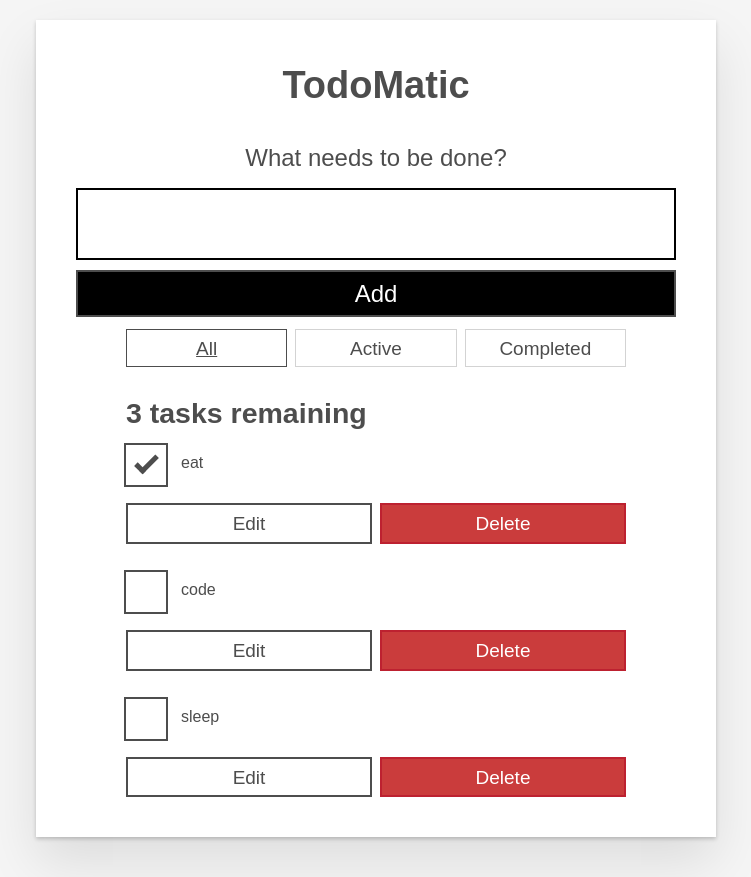
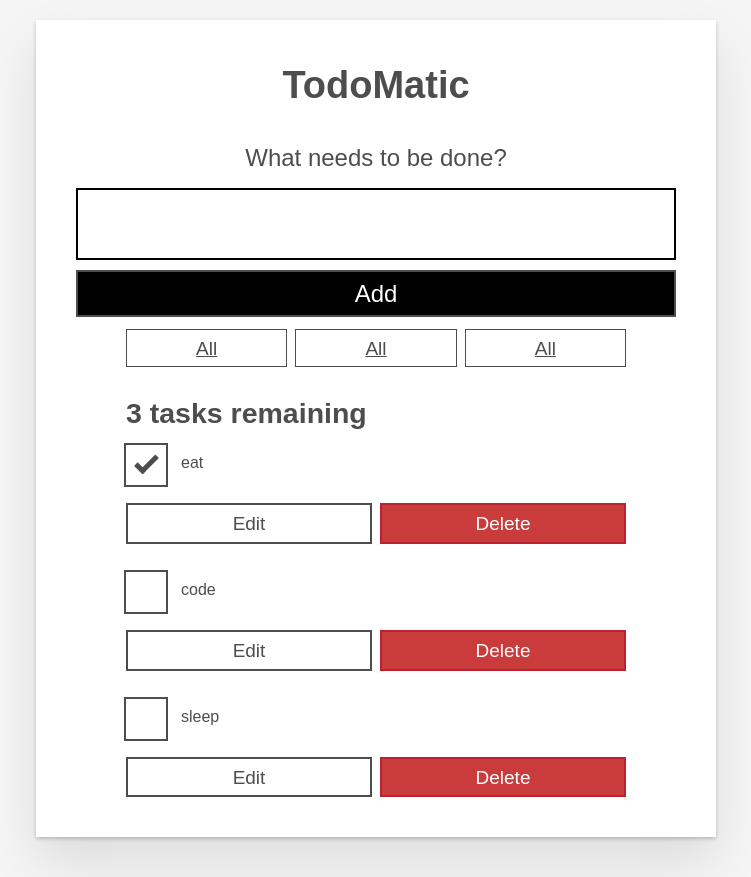
Before and after one commit to Zytalus/todomatic, a React (Create React App) app: page / in a window 1280 px wide. Shown: the whole page, without its empty margins (264-1015 px from the left). Built offline with nearby package versions, Linux system fonts and the light colour scheme.

Commit message:
Add Form and FilterButton Components

```diff
--- a/src/App.js
+++ b/src/App.js
@@ -1,3 +1,6 @@
+import React from "react";
+import Form from "./components/Form";
+import FilterButton from "./components/FilterButton";
 import Todo from "./components/Todo";
 
 function App(props) {
@@ -13,39 +16,11 @@
   return (
     <div className="todoapp stack-large">
       <h1>TodoMatic</h1>
-      <form>
-        <h2 className="label-wrapper">
-          <label htmlFor="new-todo-input" className="label__lg">
-            What needs to be done?
-          </label>
-        </h2>
-        <input
-          type="text"
-          id="new-todo-input"
-          className="input input__lg"
-          name="text"
-          autoComplete="off"
-        />
-        <button type="submit" className="btn btn__primary btn__lg">
-          Add
-        </button>
-      </form>
+      <Form />
       <div className="filters btn-group stack-exception">
-        <button type="button" className="btn toggle-btn" aria-pressed="true">
-          <span className="visually-hidden">Show </span>
-          <span>all</span>
-          <span className="visually-hidden"> tasks</span>
-        </button>
-        <button type="button" className="btn toggle-btn" aria-pressed="false">
-          <span className="visually-hidden">Show </span>
-          <span>Active</span>
-          <span className="visually-hidden"> tasks</span>
-        </button>
-        <button type="button" className="btn toggle-btn" aria-pressed="false">
-          <span className="visually-hidden">Show </span>
-          <span>Completed</span>
-          <span className="visually-hidden"> tasks</span>
-        </button>
+        <FilterButton />
+        <FilterButton />
+        <FilterButton />
       </div>
       <h2 id="list-heading">3 tasks remaining</h2>
       <ul
--- /dev/null
+++ b/src/components/FilterButton.jsx
@@ -0,0 +1,13 @@
+import React from "react";
+
+function FilterButton(props) {
+  return (
+    <button type="button" className="btn toggle-btn" aria-pressed="true">
+      <span className="visually-hidden">Show </span>
+      <span>all </span>
+      <span className="visually-hidden"> tasks</span>
+    </button>
+  );
+}
+
+export default FilterButton;
--- /dev/null
+++ b/src/components/Form.jsx
@@ -0,0 +1,25 @@
+import React from "react";
+
+function Form(props) {
+  return (
+    <form>
+      <h2 className="label-wrapper">
+        <label htmlFor="new-todo-input" className="label__lg">
+          What needs to be done?
+        </label>
+      </h2>
+      <input
+        type="text"
+        id="new-todo-input"
+        className="input input__lg"
+        name="text"
+        autoComplete="off"
+      />
+      <button type="submit" className="btn btn__primary btn__lg">
+        Add
+      </button>
+    </form>
+  );
+}
+
+export default Form;
```
